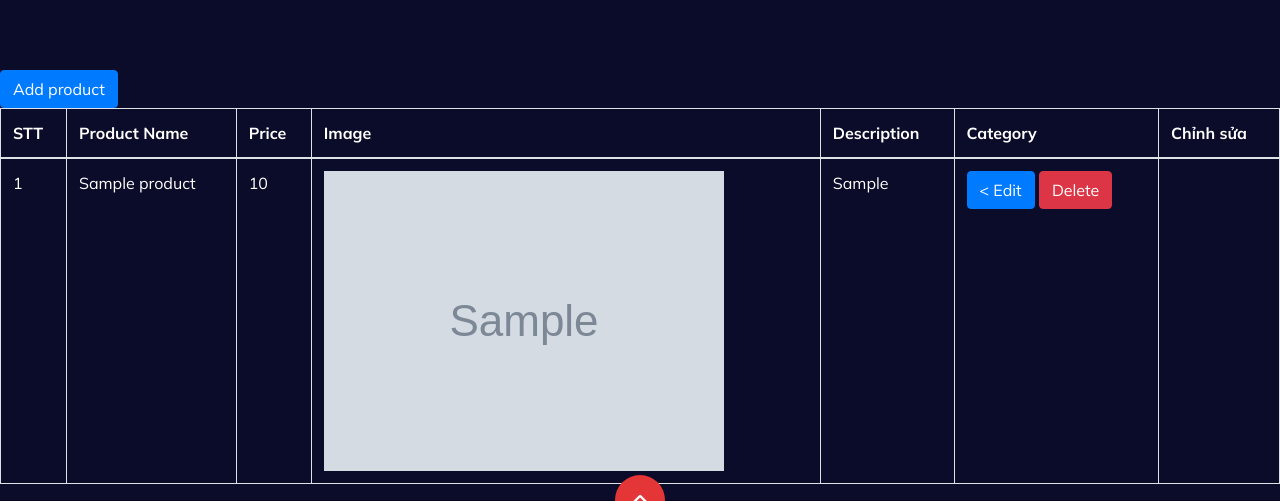
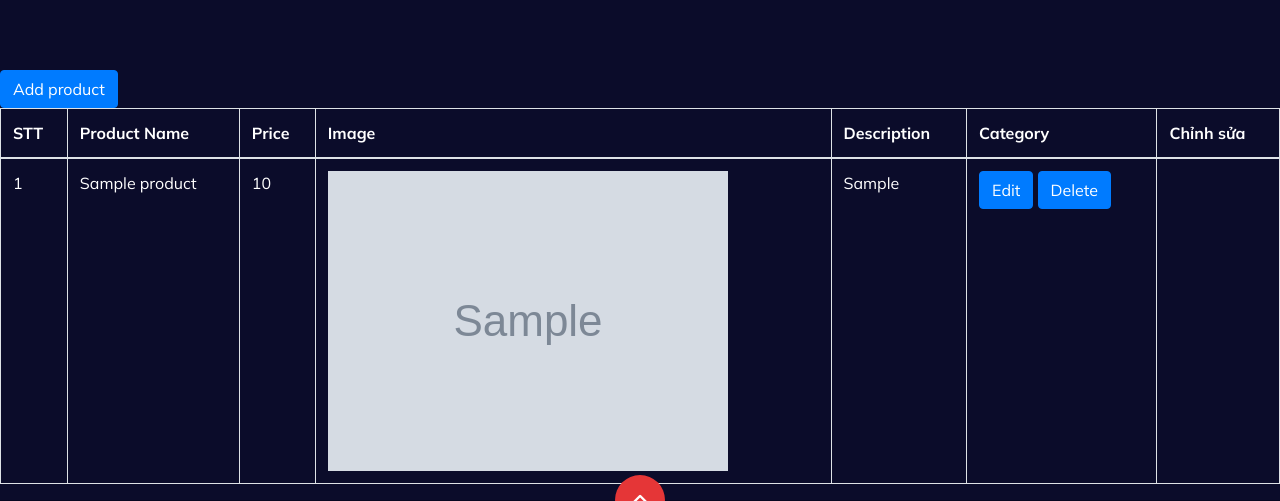
Before and after one commit to cuochi16/toyshop3, a PHP site: page /listproduct.php in a window 1280 px wide. Shown: the part 63-564 px from the top of the page. Run offline with PHP 8.4, Linux system fonts and the light colour scheme; tables that the repository leaves empty or names only in its code hold one stand-in row (values such as "Sample post"); grey boxes marked "Sample" are stand-in pictures.

Commit message:
Update listproduct.php

```diff
--- a/listproduct.php
+++ b/listproduct.php
@@ -185,8 +185,8 @@
                             <td><?php echo "$product_des" ?></td>
                             <td>
 				    <form method="post">
-                               <button type"submit" name="delete" class="btn btn-primary edit"><<span class="glyphicon glyphicon-edit"> </span> Edit</button>
-                               <a href="{{asset('admin/deleteproduct/'.$value->product_id)}}" onclick="return confirm('Bạn có chắc muốn xóa?')" class="btn btn-danger"><span class="glyphicon glyphicon-trash"> </span>Delete</a>
+                               <a href="?id=<?php echo "$product_id" ?> " type"submit" name="delete" class="btn btn-primary edit"><span class="glyphicon glyphicon-edit"> </span> Edit</a>
+                               <a type"submit" name="delete" class="btn btn-primary delete"><span class="glyphicon glyphicon-edit"> </span> Delete</a>
 				    </form>
 			 <?php
                                     include ('connect.php');
```
